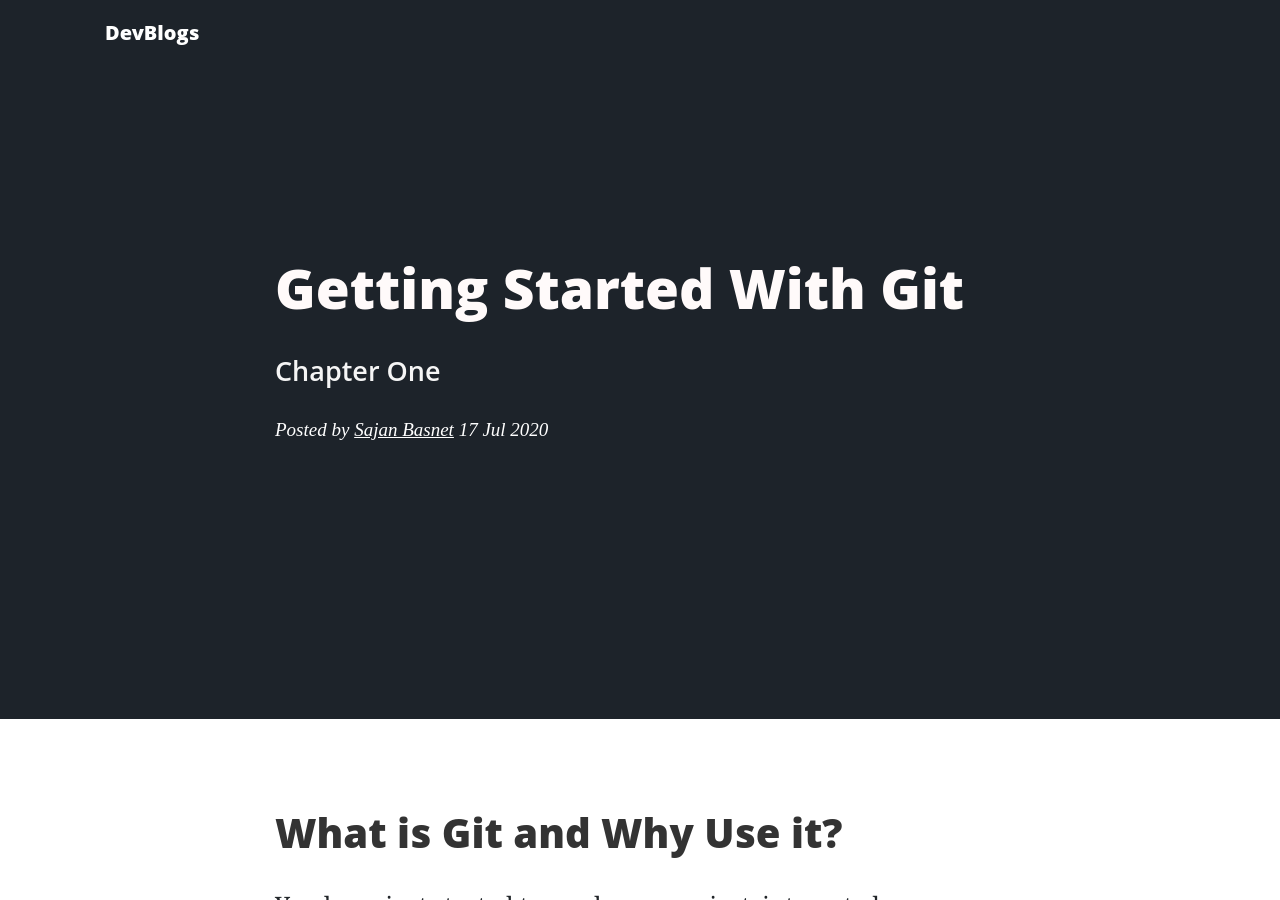
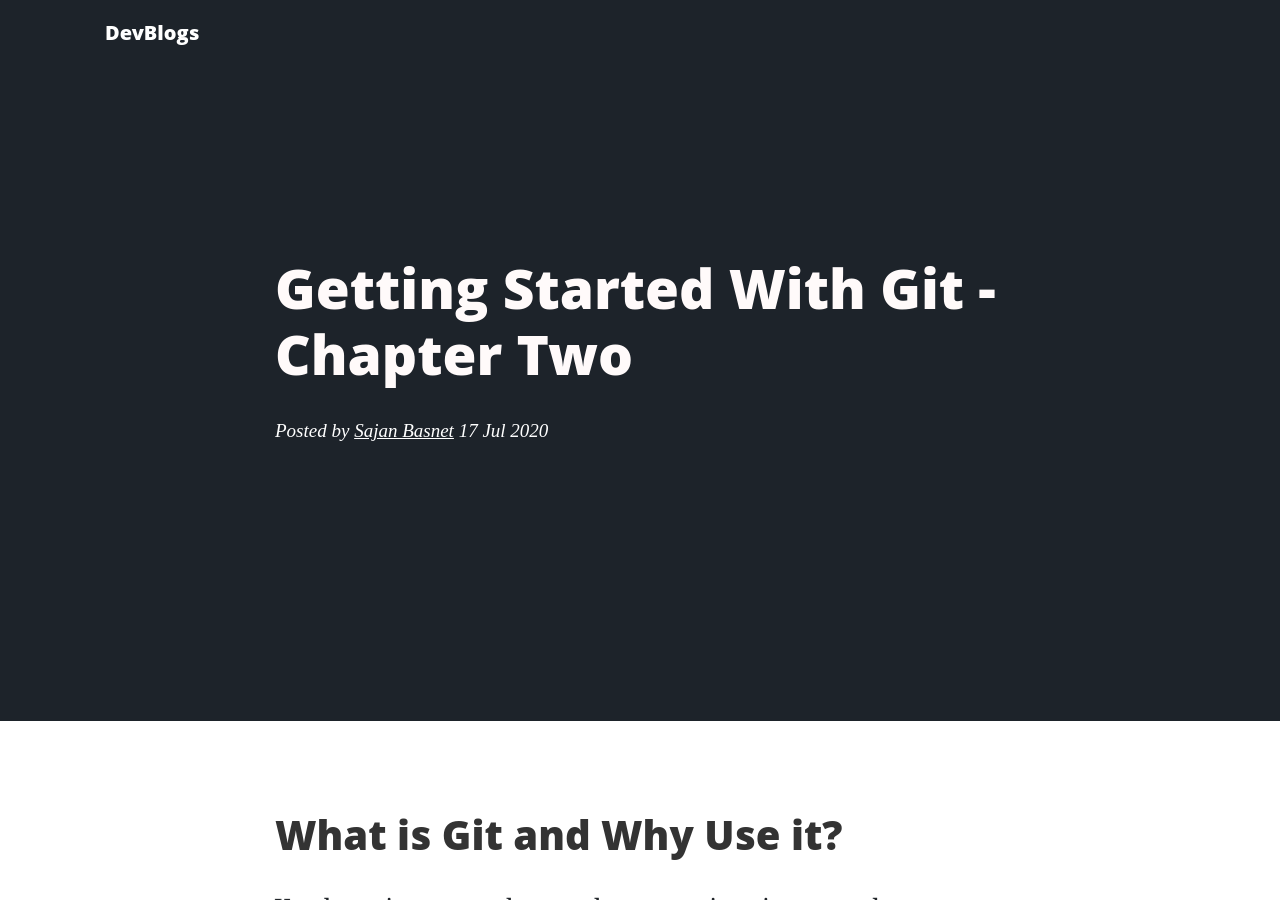
Before and after one commit to developerBlogs/developerBlogs.github.io, a Jekyll site: the page built from _posts/2020-07-17-git-for-beginners-01.markdown, in a window 1280 px wide and 900 px high. Built offline with Jekyll 4.4.1, drawn with Linux system fonts in a browser that asks for light colours; comment, search, counter and statistics services are not loaded.

Commit message:
toc error

```diff
--- a/_config.yml
+++ b/_config.yml
@@ -29,7 +29,10 @@
 
 markdown: kramdown
 kramdown:
+  parse_block_html: true
   input: GFM
+  html_to_native: true
+  hard_wrap: false
   syntax_highlighter: rouge
 syntax_highlighter_opts:
   css_class: 'codehilite'
--- a/_layouts/blog-list.html
+++ b/_layouts/blog-list.html
@@ -101,9 +101,6 @@
           <span class="post_title blog-links">
             {{ post.title }}
           </span>
-          <span class="post_title blog-links">
-            &nbsp- {{ post.subtitle }}
-          </span>
           <span class="post_subtitle blog-links">
             <p> {{ post.summary }} </p>
           </span>
--- a/_layouts/post.html
+++ b/_layouts/post.html
@@ -80,7 +80,7 @@
       <div class="col-lg-8 col-md-10 mx-auto">
         <div class="post-heading">
           <h1 style="color: snow;">{{ page.title }}</h1>
-          <h2 class="subheading" style="color: whitesmoke;">{{page.subtitle}}</h2>
+          <!-- <h2 class="subheading" style="color: whitesmoke;">{{page.subtitle}}</h2>s -->
           <span class="meta">
             <p class="post-meta">Posted by
               <a href={{site.url}}>Sajan Basnet</a>&nbsp;{{ page.date | date_to_string }}</p>
@@ -97,7 +97,7 @@
     <div class="row">
       <div class="col-lg-8 col-md-10 mx-auto">
         <div class="" aria-label="Table of Contents">
-          {{ content | toc_only }}
+          {% toc %}
         </div>
         {{ content }}
       </div>
--- a/_posts/2020-07-17-git-for-beginners-01.markdown
+++ b/_posts/2020-07-17-git-for-beginners-01.markdown
@@ -1,7 +1,6 @@
 ---
 layout: post
-title:  "Getting Started With Git"
-subtitle: "Chapter One"
+title:  "Getting Started With Git - Chapter Two"
 date: '2020-07-17'
 categories: git chapter 01
 summary: In this chapter we will learn what is a version control system, what the heck is Git and why we should use it in our projects.
--- a/_posts/2020-07-18-git-for-beginners-02.markdown
+++ b/_posts/2020-07-18-git-for-beginners-02.markdown
@@ -1,7 +1,6 @@
 ---
 layout: post
-title: Getting Started With Git
-subtitle:  Chapter Two
+title: Getting Started With Git - Chapter One
 date: 2020-07-18 17:51
 categories: git chapter 02
 author: Sajan Basnet
```
